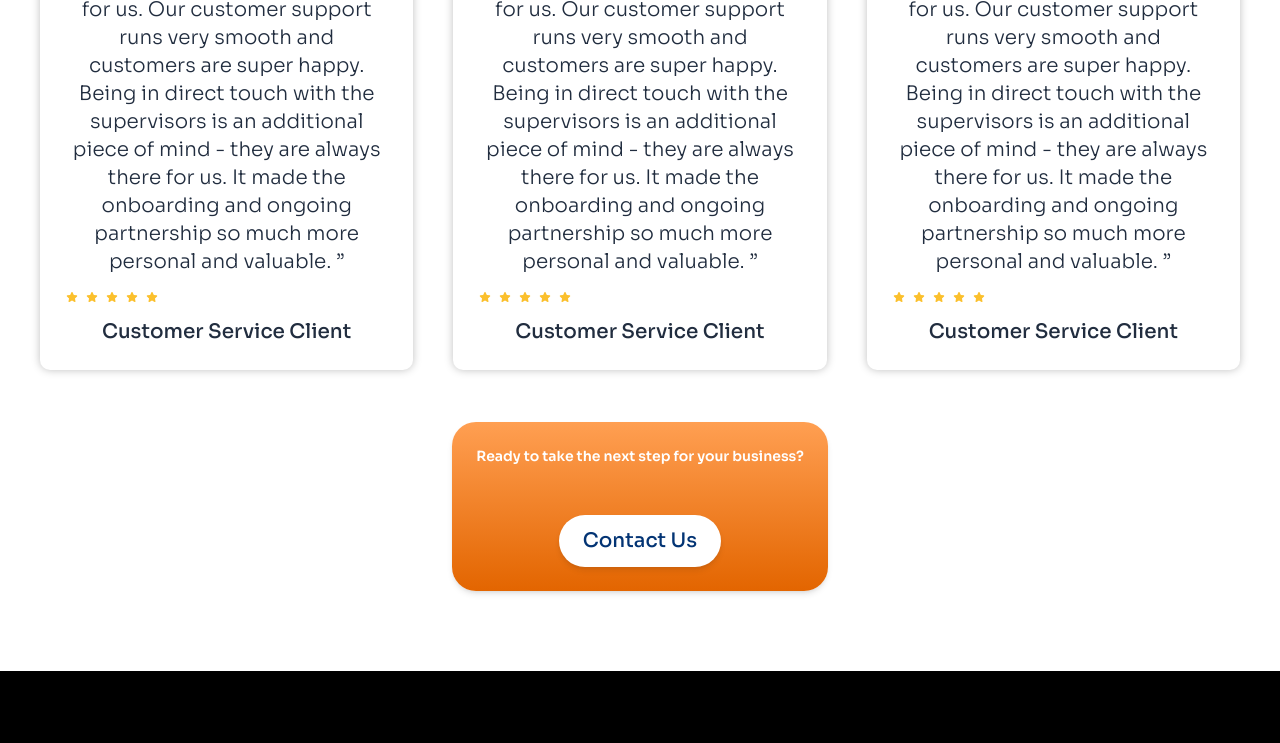
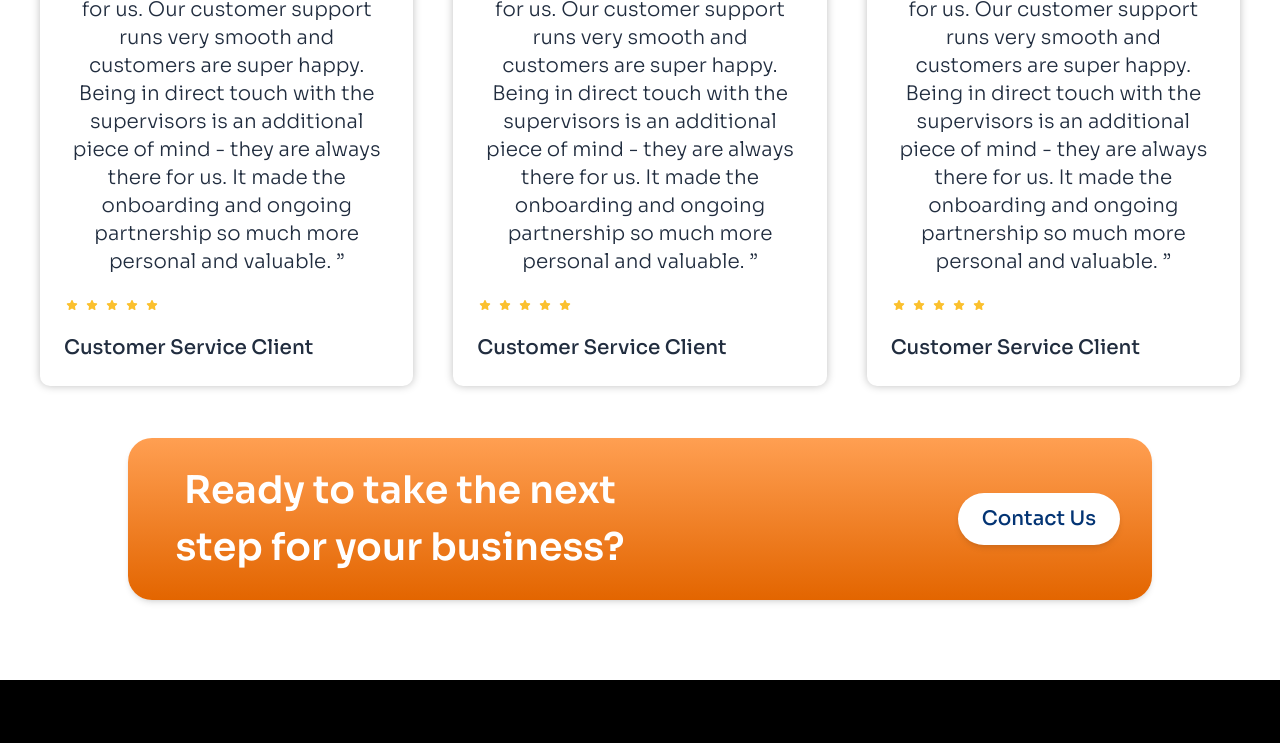
Before and after one commit to Nick9499/GetLogical, a Next.js app: page / in a window 1280 px wide. Shown: the part 3598-4341 px from the top of the page. Built offline with nearby package versions, Linux system fonts and the light colour scheme.

Commit message:
Fixed nextStep container

```diff
--- a/app/components/Reviews/Carousel.js
+++ b/app/components/Reviews/Carousel.js
@@ -48,7 +48,7 @@ const Carousel = () => {
             className="rounded-[0.625rem] my-8 mx-2  "
             style={{ boxShadow: "0px 0px 8px 0px rgba(0, 0, 0, 0.25)" }}
           >
-            <CardBody className="flex flex-col  gap-4">
+            <CardBody className="flex flex-col  gap-6">
               <Typography className="text-xl text-[#212D3F]  ">
                 {body}
               </Typography>
@@ -57,7 +57,7 @@ const Carousel = () => {
                   <FaStar className="text-[#FBC02D] w-[1rem] h-[0.625rem] " />
                 ))}
               </div>
-              <Typography className="text-xl font-medium text-[#212D3F]">
+              <Typography className="text-xl font-medium text-[#212D3F] text-left">
                 {author}
               </Typography>
             </CardBody>
--- a/app/components/Reviews/index.js
+++ b/app/components/Reviews/index.js
@@ -18,17 +18,20 @@ const Reviews = () => {
       </div>
       <div className="mx-6 mt-5">
         <Card
-          className="rounded-3xl w-full"
+          className="rounded-3xl w-[80vw] px-2 "
           style={{
             background:
               "linear-gradient(180deg, #FF9F52 0%, #F18229 50%, #E36500 100%)",
           }}
         >
-          <CardBody className="">
-            <Typography className="text-white text-[.875rem] font-semibold ">
+          <CardBody className="lg:flex justify-between items-center">
+            <Typography
+              className="text-white text-[.875rem] lg:leading-[4.188rem]
+             lg:text-[2.375rem] font-semibold lg:w-1/2"
+            >
               Ready to take the next step for your business?
             </Typography>
-            <Button className="mt-12 normal-case text-sm md:text-xl font-medium bg-white  text-[#033474] rounded-[2rem] ">
+            <Button className="mt-12 lg:mt-0 normal-case text-sm  md:text-xl font-medium bg-white  text-[#033474] rounded-[2rem] ">
               Contact Us
             </Button>
           </CardBody>
```
